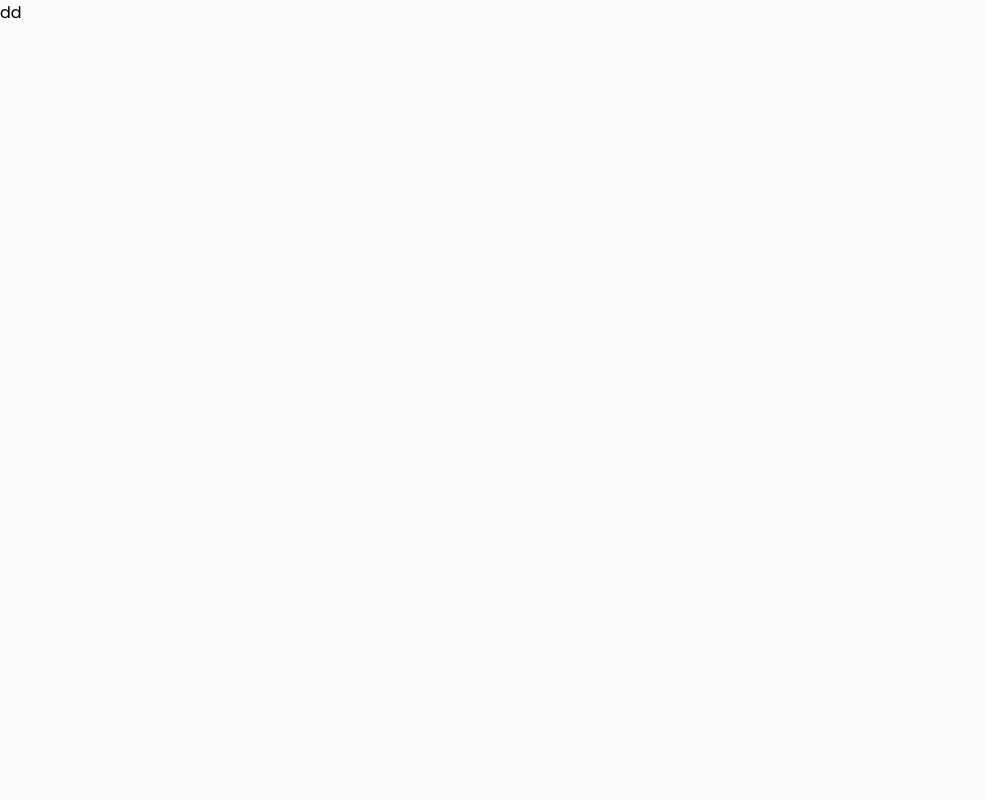
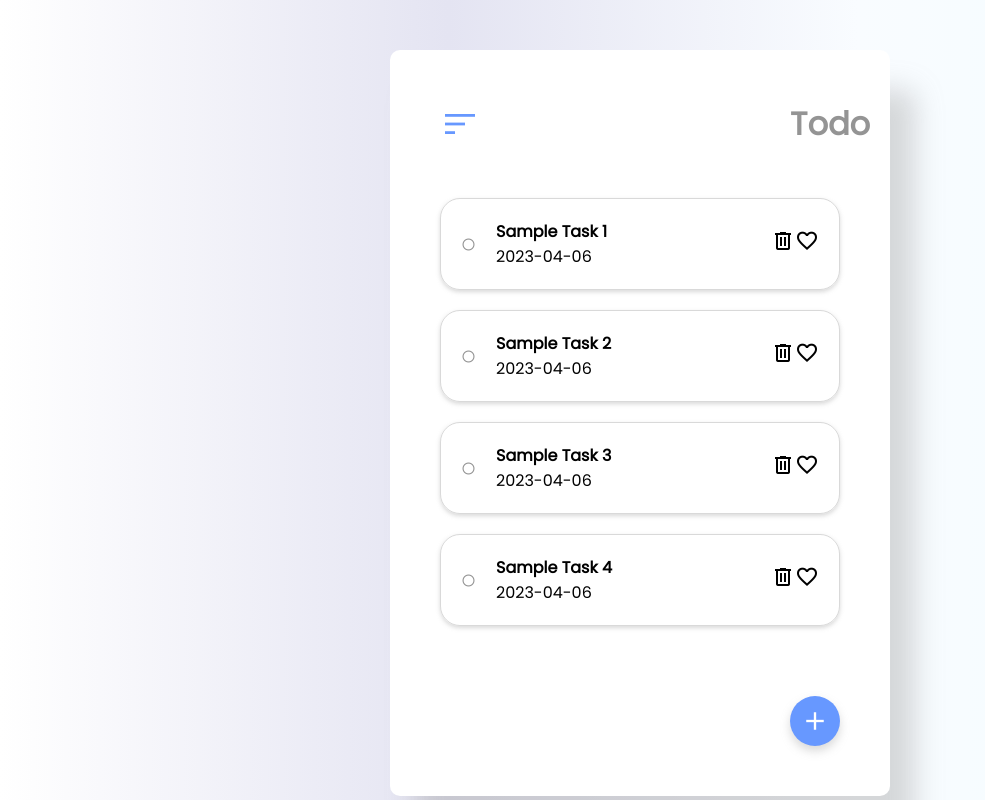
Before and after one commit to Karuption/CloudComputingFinal, a Vue app in the folder frontend/: page / in a window 1280 px wide. Shown: the whole page, without its empty margins (0-985 px from the left). Built offline with nearby package versions, Linux system fonts and the light colour scheme.

Commit message:
sample data, content setup and display, crud

```diff
--- a/frontend/index.html
+++ b/frontend/index.html
@@ -3,6 +3,7 @@
   <head>
     <meta charset="UTF-8">
     <link rel="icon" href="/favicon.ico">
+    <link rel="stylesheet" href="https://fonts.googleapis.com/css2?family=Material+Symbols+Outlined:opsz,wght,FILL,GRAD@20..48,100..700,0..1,-50..200" />
     <meta name="viewport" content="width=device-width, initial-scale=1.0">
     <title>Todo</title>
   </head>
--- a/frontend/src/App.vue
+++ b/frontend/src/App.vue
@@ -1,6 +1,47 @@
 <template>
-  <div>
-    dd
+  <div class="list-wrapper">
+    <div class="header">
+      <span class="material-symbols-outlined">
+        sort
+      </span>
+      <h1>Todo</h1>
+    </div>
+    <div class="content-wrapper">
+      <div
+        v-for="(task, index) in tasks"
+        :key="index"
+      >
+        <div class="list-item">
+          <div class="listed">
+            <span class="material-symbols-outlined smallCircle">
+              circle
+            </span>
+            <div class="rowed-lines">
+              <strong><span>{{ task.title }}</span></strong>
+              <div class="full-line">
+                <span>{{ task.date }}</span>
+              </div>
+            </div>
+            <div class="icons">
+              <div @click="removeTask(index)">
+                <span class="material-symbols-outlined delete">delete</span>
+              </div>
+              <div @click="toggleFavorite(index), task.favorite = true">
+                <span
+                  class="material-symbols-outlined"
+                  :class="['favorite', { active: task.favorite }]"
+                >favorite</span>
+              </div>
+            </div>
+          </div>
+        </div>
+      </div>
+    </div>
+    <div class="footer-wrapper">
+      <div @click="addTask">
+        <span class="material-symbols-outlined blue-circle">add</span>
+      </div>
+    </div>
   </div>
 </template>
 
@@ -11,7 +52,53 @@
 
 export default {
   data  () {
-    return { }
+    return {
+      newTask: '',
+      tasks: [
+        {
+          title: 'Sample Task 1',
+          date: new Date().toISOString().substring(0, 10),
+          favorite: false
+        },
+        {
+          title: 'Sample Task 2',
+          date: new Date().toISOString().substring(0, 10),
+          favorite: false
+        },
+        {
+          title: 'Sample Task 3',
+          date: new Date().toISOString().substring(0, 10),
+          favorite: false
+        },
+        {
+          title: 'Sample Task 4',
+          date: new Date().toISOString().substring(0, 10),
+          favorite: false
+        }
+      ]
+    }
+  },
+  methods: {
+    addTask () {
+      if (this.newTask.trim() !== '') {
+        this.tasks.unshift({
+          title: this.newTask,
+          date: new Date().toISOString().substring(0, 10),
+          favorite: false
+        })
+        this.newTask = ''
+      }
+    },
+    removeTask (index) {
+      this.tasks.splice(index, 1)
+    },
+    toggleFavorite (index) {
+      this.tasks[index].favorite = !this.tasks[index].favorite
+      if (this.tasks[index].favorite) {
+        const task = this.tasks.splice(index, 1)
+        this.tasks.unshift(task[0])
+      }
+    }
   }
 }
 </script>
@@ -20,16 +107,138 @@ export default {
 @import url('https://fonts.googleapis.com/css?family=Poppins&display=swap');
 
 body {
-  background-color: rgb(251, 251, 251);
+  background: rgb(255,255,255);
+  background: linear-gradient(90deg, rgba(255,255,255,1) 0%, rgba(228,228,242,1) 35%, rgba(249,252,255,1) 67%, rgba(241,252,255,1) 100%);
 }
 
 body, html {
-    margin: 0;
-    padding: 0;
+  margin: 0;
+  padding: 0;
 }
 
 * {
   font-family: Poppins;
 }
 
+.list-wrapper {
+  display: flex;
+  flex-direction: column;
+  width: 500px;
+  height: auto;
+  margin: 0 auto;
+  border: 0px solid black;
+  border-radius: 10px;
+  background-color: white;
+  box-shadow: 25px 40px 28px 0px rgba(156, 156, 156, 0.38);
+  margin-top: 50px;
+}
+
+.header {
+  display: flex;
+  align-items: center;
+  justify-content: right;
+}
+
+.header h1 {
+  margin-top: 50px;
+  margin-bottom: 50px;
+  color: rgb(148, 148, 148);
+  margin-right: 20px;
+}
+
+.header span {
+  display: flex;
+  align-items: center;
+  justify-content: left;
+  width: 100%;
+  margin-left: 50px;
+  font-size: 40px;
+  color: #6798ff;
+}
+
+.favorite {
+  color: rgb(0, 0, 0);
+  cursor: pointer;
+}
+
+.delete {
+  color: black;
+  cursor: pointer;
+}
+
+.delete:hover {
+  color: gray;
+}
+
+.favorite.active {
+  color: red;
+}
+
+.rowed-lines {
+  width: 100%;
+  margin-left: 20px;
+}
+
+.list-item {
+  display: flex;
+  padding: 20px;
+  border-radius: 20px;
+  justify-content: center;
+  flex-direction: column;
+  align-items: left;
+  height: auto;
+  border: 0px solid black;
+  margin-bottom: 20px;
+  margin-left: 50px;
+  margin-right: 50px;
+  box-shadow: 0px 2px 4px 0px rgba(156, 156, 156, 0.38);
+  border: 1px solid rgba(156, 156, 156, 0.38);
+}
+
+.footer-wrapper {
+  margin-bottom: 50px;
+  margin-top: 50px;
+  display: flex;
+  align-items: center;
+  justify-content: right;
+  margin-right: 50px;
+}
+
+.footer-wrapper span {
+  cursor: pointer;
+  background-color: #6798ff;
+  border-radius: 50%;
+  font-size: 30px;
+  padding: 10px;
+  color: white;
+  box-shadow: 0px 5px 10px 0px rgba(156, 156, 156, 0.38);
+}
+
+.full-line {
+  display: flex;
+  flex-direction: row;
+}
+
+.full-line span {
+  width: 100%;
+}
+
+.icons {
+  display: flex;
+  justify-content: right;
+  align-items: right;
+  width: 100%;
+}
+
+.listed {
+  display: flex;
+  flex-direction: row;
+  align-items: center;
+}
+
+.listed .smallCircle {
+  font-size: 15px;
+  color: rgb(148, 148, 148);
+}
+
 </style>
```
